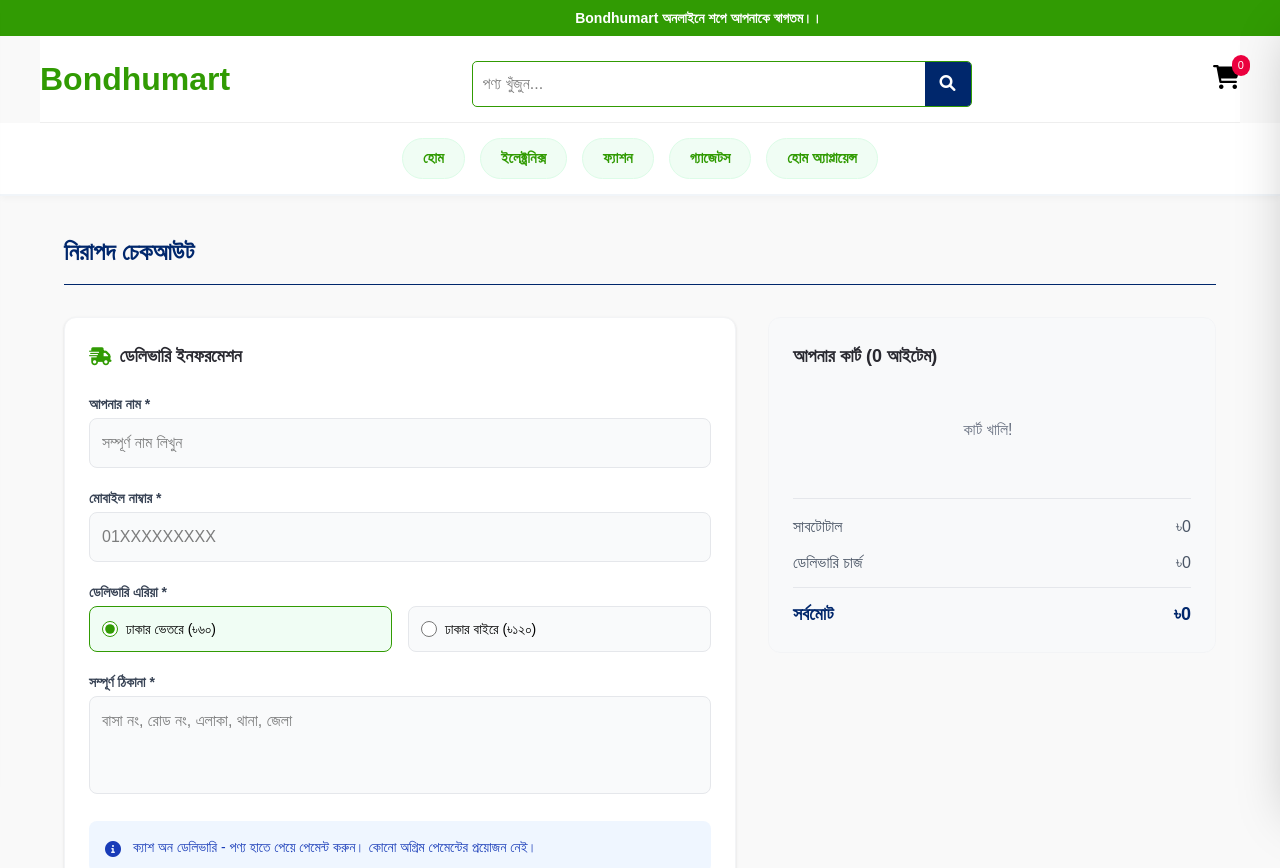
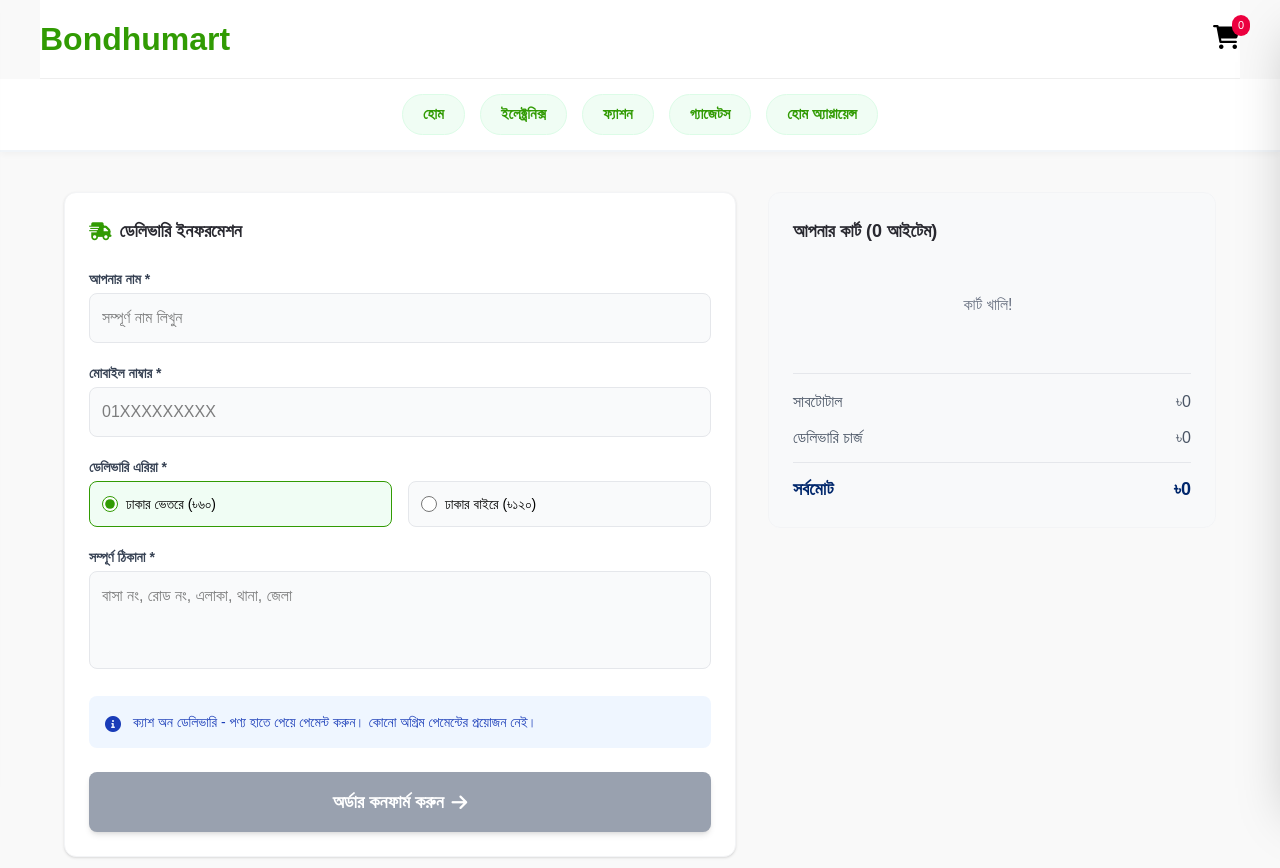
Before and after one commit to MRakib74/bondhumart-storefront, a Next.js app: page /checkout in a window 1280 px wide. Shown: the top 868 px of the page. Built offline with nearby package versions, Linux system fonts and the light colour scheme.

Commit message:
Hide marquee and search on checkout, remove secure checkout title

```diff
--- a/src/app/checkout/page.tsx
+++ b/src/app/checkout/page.tsx
@@ -82,8 +82,6 @@ export default function CheckoutPage() {
 
   return (
     <div className="max-w-6xl mx-auto my-10">
-      <h1 className="text-2xl font-bold mb-8 text-[#00276c] border-b pb-4">নিরাপদ চেকআউট</h1>
-
       <div className="flex flex-col lg:flex-row gap-8">
 
         {/* Left Form */}
--- a/src/components/layout/Header.tsx
+++ b/src/components/layout/Header.tsx
@@ -2,11 +2,14 @@
 
 import React, { useState } from 'react'
 import Link from 'next/link'
+import { usePathname } from 'next/navigation'
 import { useCart } from "@/context/CartContext"
 
 export default function Header() {
   const [isMobileMenuOpen, setIsMobileMenuOpen] = useState(false)
   const { cart, setIsCartOpen } = useCart()
+  const pathname = usePathname()
+  const isCheckout = pathname === '/checkout'
 
   // In Next.js we use state to manage the drawers instead of raw DOM manipulation
   const toggleMobileMenu = () => setIsMobileMenuOpen(!isMobileMenuOpen)
@@ -17,11 +20,13 @@ export default function Header() {
   return (
     <>
       {/* Top Marquee */}
+      {!isCheckout && (
         <div className="top-notice bg-[#319b03] text-white py-2 text-sm text-center font-bold">
           <div className="overflow-hidden whitespace-nowrap">
             <div className="animate-marquee inline-block">Bondhumart অনলাইনে শপে আপনাকে স্বাগতম।।</div>
           </div>
         </div>
+      )}
 
       {/* Mobile Header */}
       <div className="header-mobile">
@@ -42,12 +47,14 @@ export default function Header() {
         </div>
 
         {/* Mobile Search */}
+        {!isCheckout && (
           <div className="search-wrapper mt-2">
             <div className="search-box m-0">
               <input type="text" placeholder="পণ্য খুঁজুন..." />
               <button><i className="fas fa-search"></i></button>
             </div>
           </div>
+        )}
       </div>
 
       {/* Desktop Header */}
@@ -57,12 +64,14 @@ export default function Header() {
         </Link>
 
         {/* Desktop Search */}
+        {!isCheckout && (
           <div className="search-wrapper w-[500px]">
             <div className="search-box m-0">
               <input type="text" placeholder="পণ্য খুঁজুন..." />
               <button><i className="fas fa-search"></i></button>
             </div>
           </div>
+        )}
 
         <div className="flex gap-4 items-center cursor-pointer" onClick={toggleCart}>
           <div className="relative">
```
Lines whose indentation alone changed are shown as unchanged.
